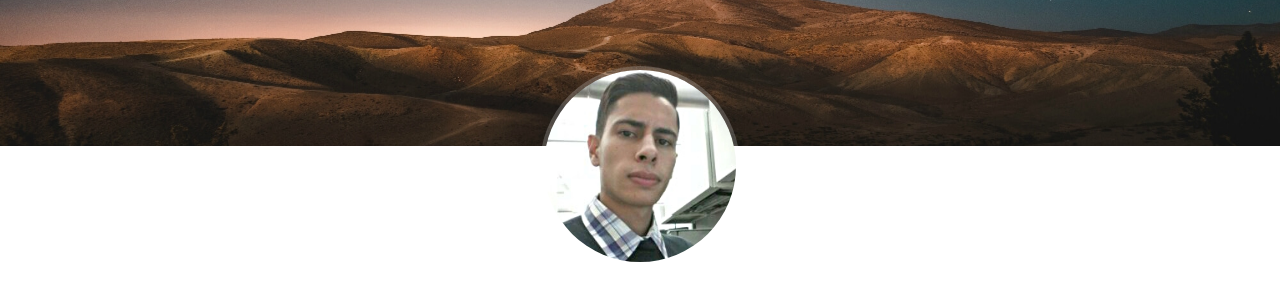
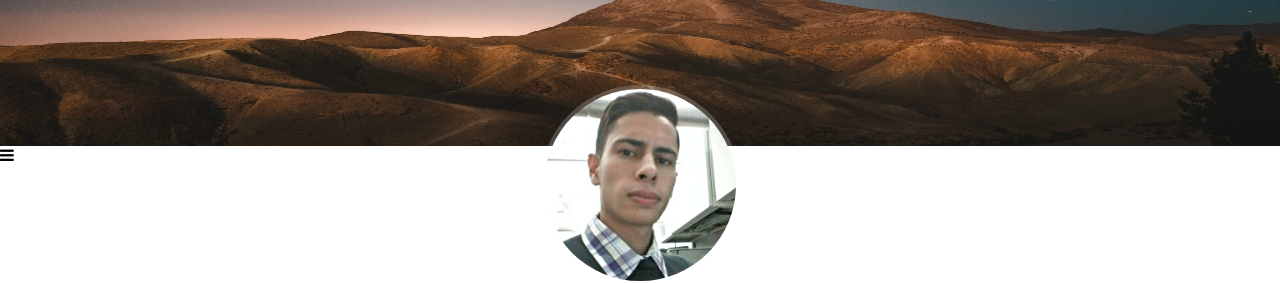
Before and after one commit to Felixmp7/Ancient-development, a plain HTML site: page Portafolio/index.html in a window 1280 px wide. Shown: the part 322-605 px from the top of the page. Drawn offline with nearby package versions, Linux system fonts and the light colour scheme.

Commit message:
Añadiendo menú de hamburguesa

```diff
--- a/Portafolio/index.html
+++ b/Portafolio/index.html
@@ -35,7 +35,7 @@
 
 			<!--____________________________MAIN________________________________-->
 
-
+			<i class="fa fa-bars burger-menu"></i>
 			<section class="main">
 					<section class="acerca">
 						<div class="contenedor">
```
